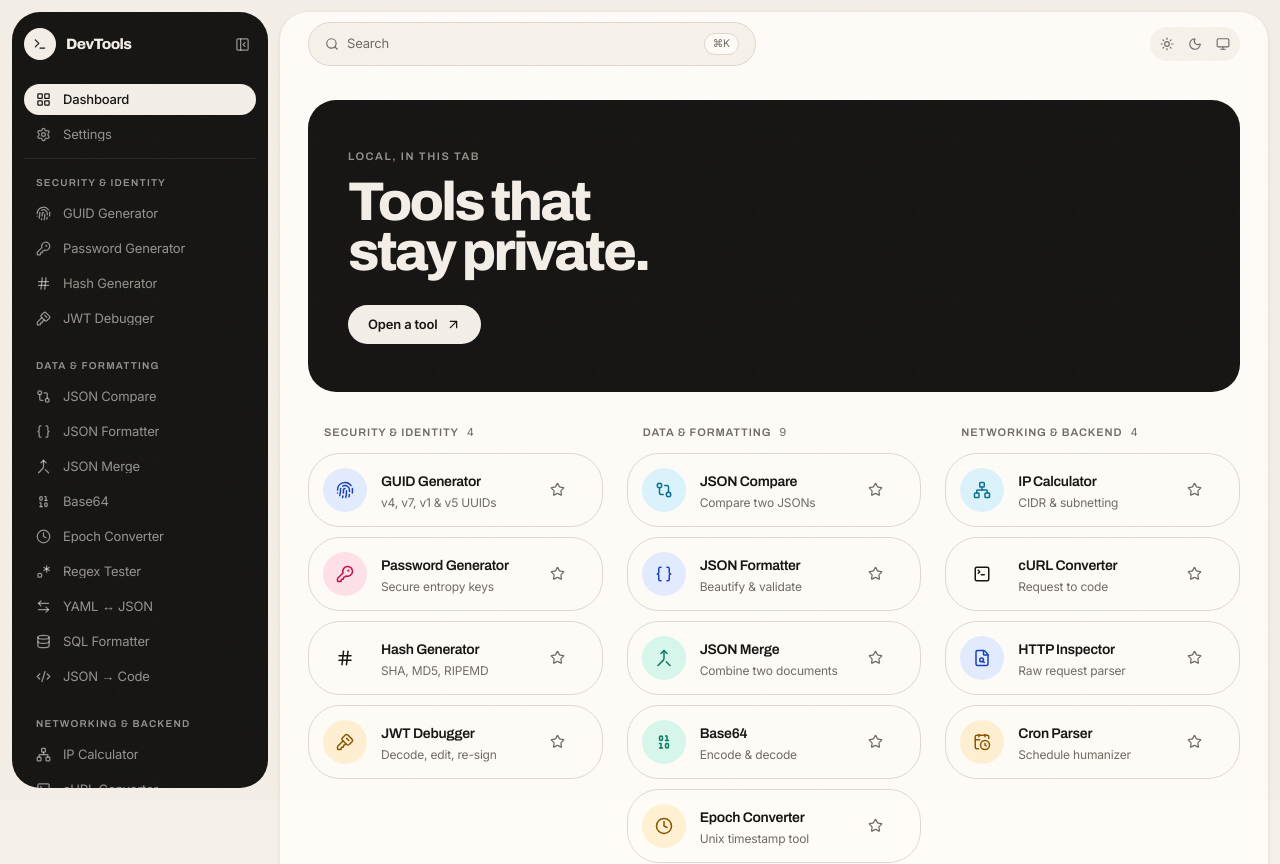
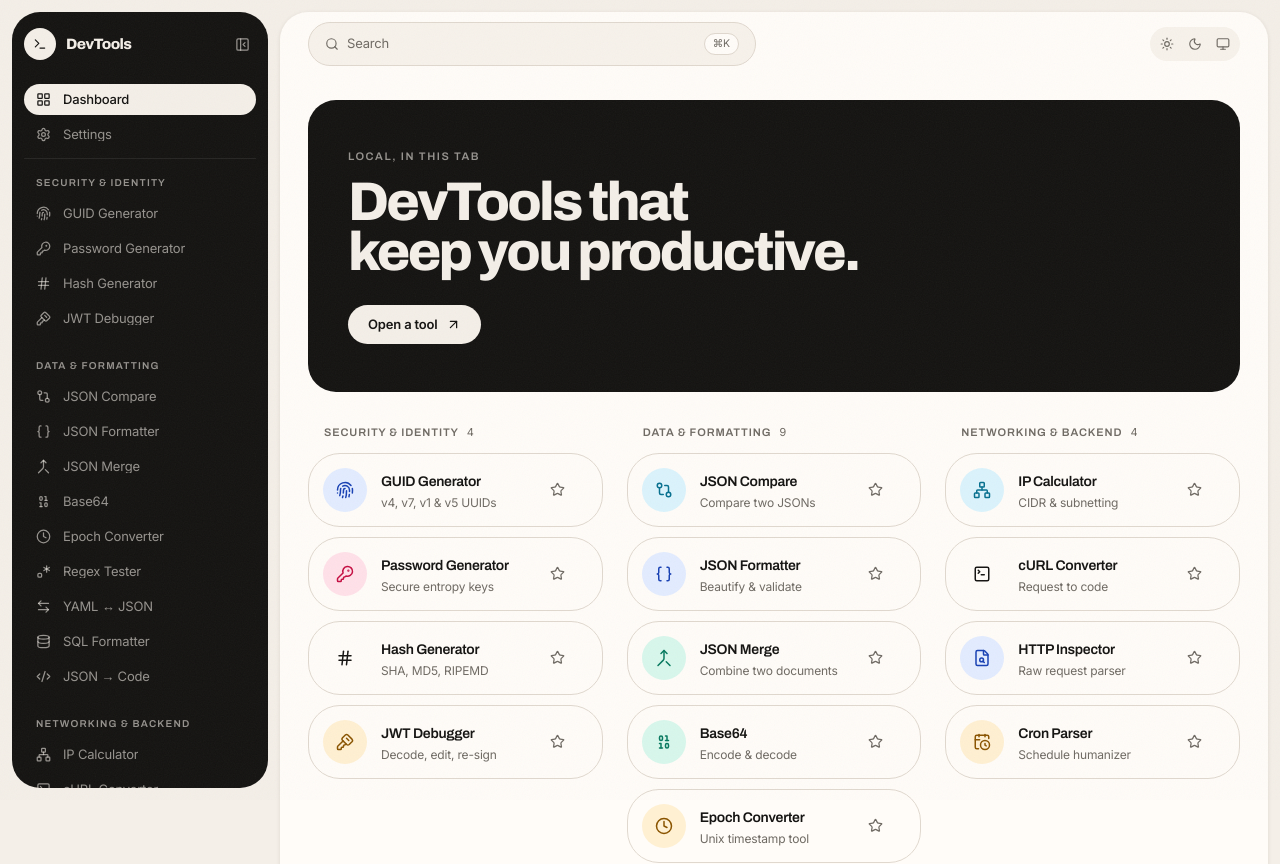
Before and after one commit to MichaelNchor/devtools, a Next.js app: page / in a window 1280 px wide. Shown: the top 864 px of the page. Built offline with nearby package versions, Linux system fonts and the light colour scheme.

Commit message:
fix: update header text for clarity and engagement

```diff
--- a/app/page.tsx
+++ b/app/page.tsx
@@ -79,9 +79,9 @@ export default function Dashboard() {
             Local, in this tab
           </p>
           <h1 className="mt-3 font-display text-[2.35rem] font-extrabold leading-[0.92] tracking-[-0.05em] lg:text-[3.4rem]">
-            Tools that
+            DevTools that
             <br />
-            stay private.
+            keep you productive.
           </h1>
           <div className="mt-7">
             <Link
```
